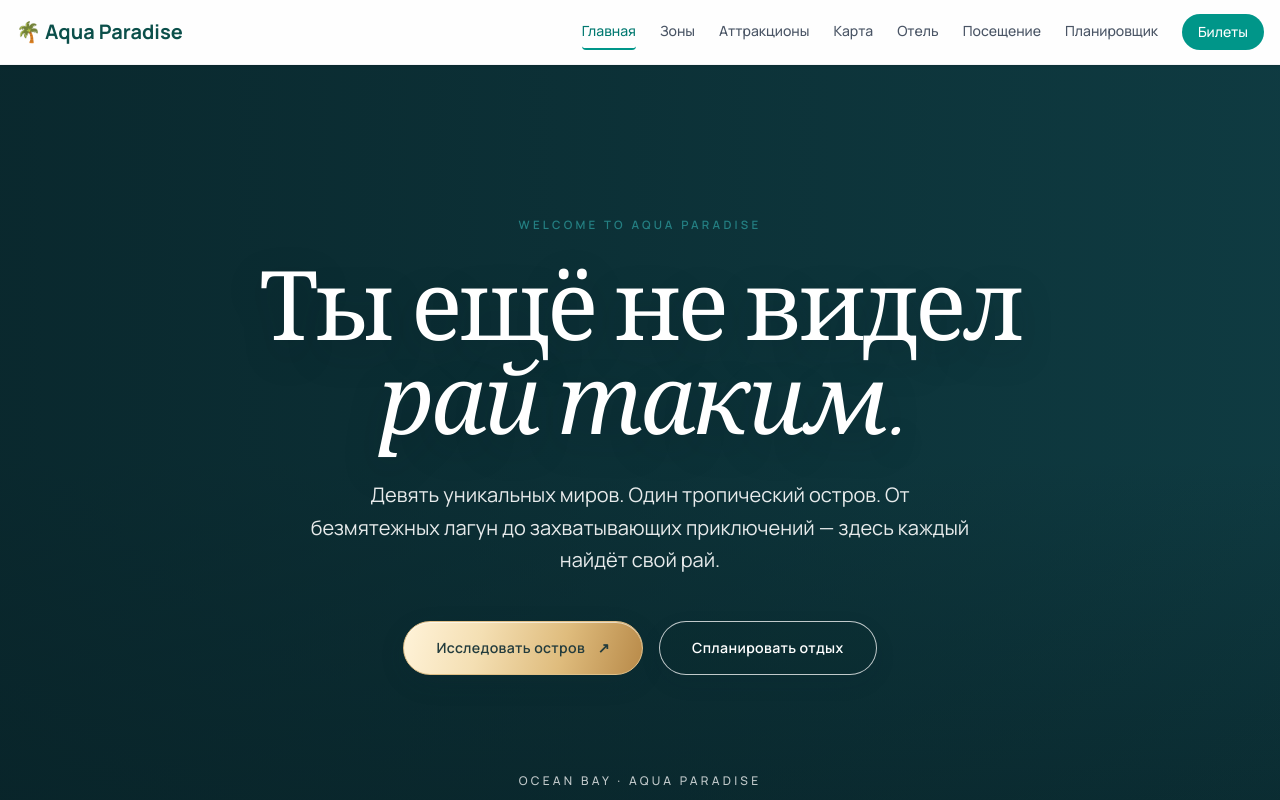
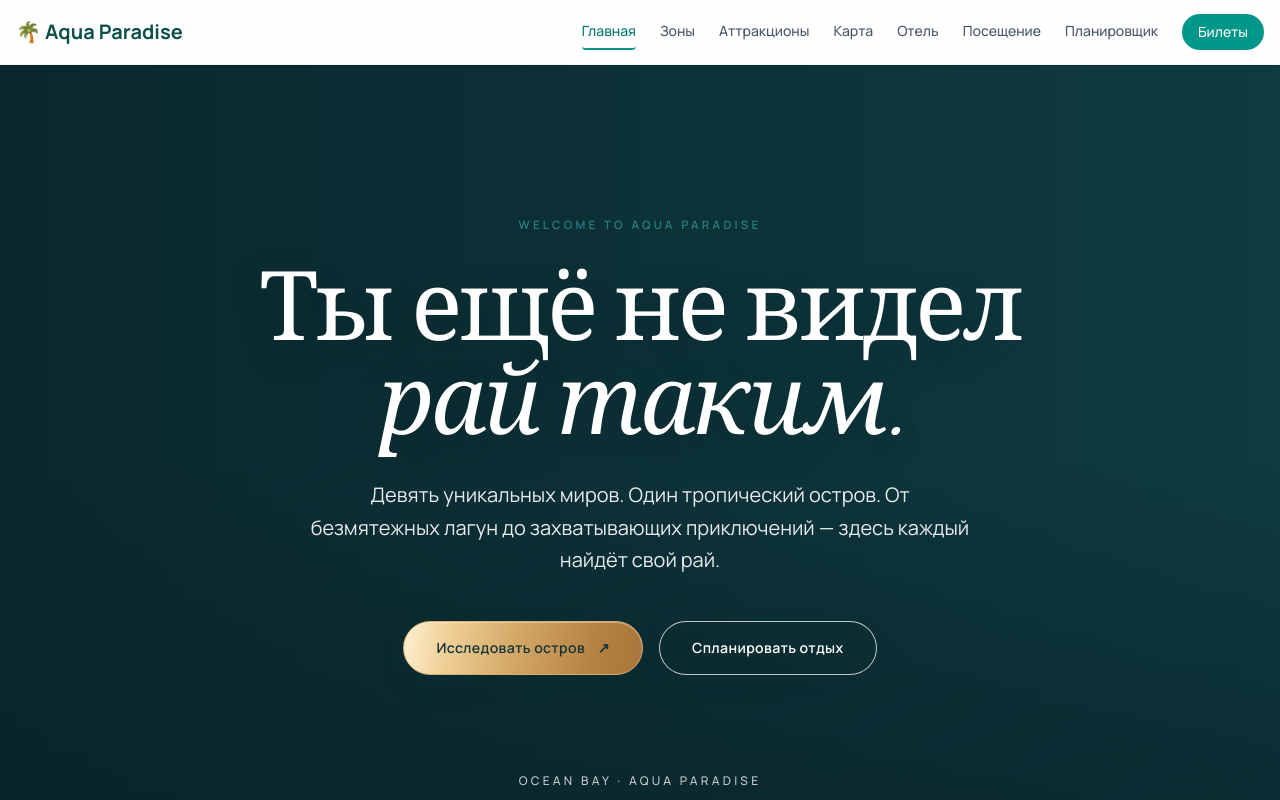
Before and after one commit to raccoonforge/aqua-paradise-resort, a React (Vite) app: page / in a window 1280 px wide. Shown: the top 800 px of the page. Built offline with nearby package versions, Linux system fonts and the light colour scheme.

Commit message:
style: narrow champagne highlight and deepen right side of primary CTA

```diff
--- a/src/index.css
+++ b/src/index.css
@@ -277,18 +277,18 @@ body {
   .apr-button { min-height: 52px; }
 }
 
-/* Directional champagne gradient: noticeably lighter on the left, richer on the right. */
-.apr-button--sand {
-  background: linear-gradient(105deg, #fff3d9 0%, #f4dfb3 32%, #dfbc7d 66%, #b88a49 100%);
-  color: #233c3d;
-  border: 1px solid #dfbf87;
-  box-shadow: inset 0 1px 0 rgba(255,255,255,.6), 0 8px 24px rgba(10,45,47,.16);
-  transition: filter .25s ease, box-shadow .25s ease, transform .2s ease;
+/* Final champagne direction: narrow pale edge, richer gold across the right half. */
+.apr-home .apr-button--sand {
+  background: linear-gradient(100deg, #fff1d2 0%, #efcf96 19%, #d4a968 46%, #b78343 78%, #a8753b 100%);
+  color: #17363a;
+  border: 1px solid #d6ac70;
+  box-shadow: inset 0 1px 0 rgba(255,255,255,.36), 0 9px 24px rgba(10,45,47,.17);
+  transition: box-shadow .25s ease, transform .2s ease, filter .25s ease;
 }
-.apr-button--sand:hover {
-  background: linear-gradient(105deg, #fff8e7 0%, #f8e7c5 32%, #e8cb95 66%, #c99b59 100%);
-  border-color: #e7ca98;
-  box-shadow: inset 0 1px 0 rgba(255,255,255,.7), 0 12px 28px rgba(10,45,47,.19);
+.apr-home .apr-button--sand:hover {
+  background: linear-gradient(100deg, #fff5df 0%, #f3d9a8 19%, #dfb87a 46%, #c29252 78%, #b28146 100%);
+  border-color: #e0b981;
+  box-shadow: inset 0 1px 0 rgba(255,255,255,.46), 0 12px 28px rgba(10,45,47,.2);
 }
-.apr-button--sand:active { transform: translateY(0); box-shadow: inset 0 2px 5px rgba(79,56,24,.14); }
-@media (prefers-reduced-motion: reduce) { .apr-button--sand { transition: none; } }
+.apr-home .apr-button--sand:active { transform: translateY(0); box-shadow: inset 0 2px 5px rgba(79,56,24,.14); }
+@media (prefers-reduced-motion: reduce) { .apr-home .apr-button--sand { transition: none; } }
```
